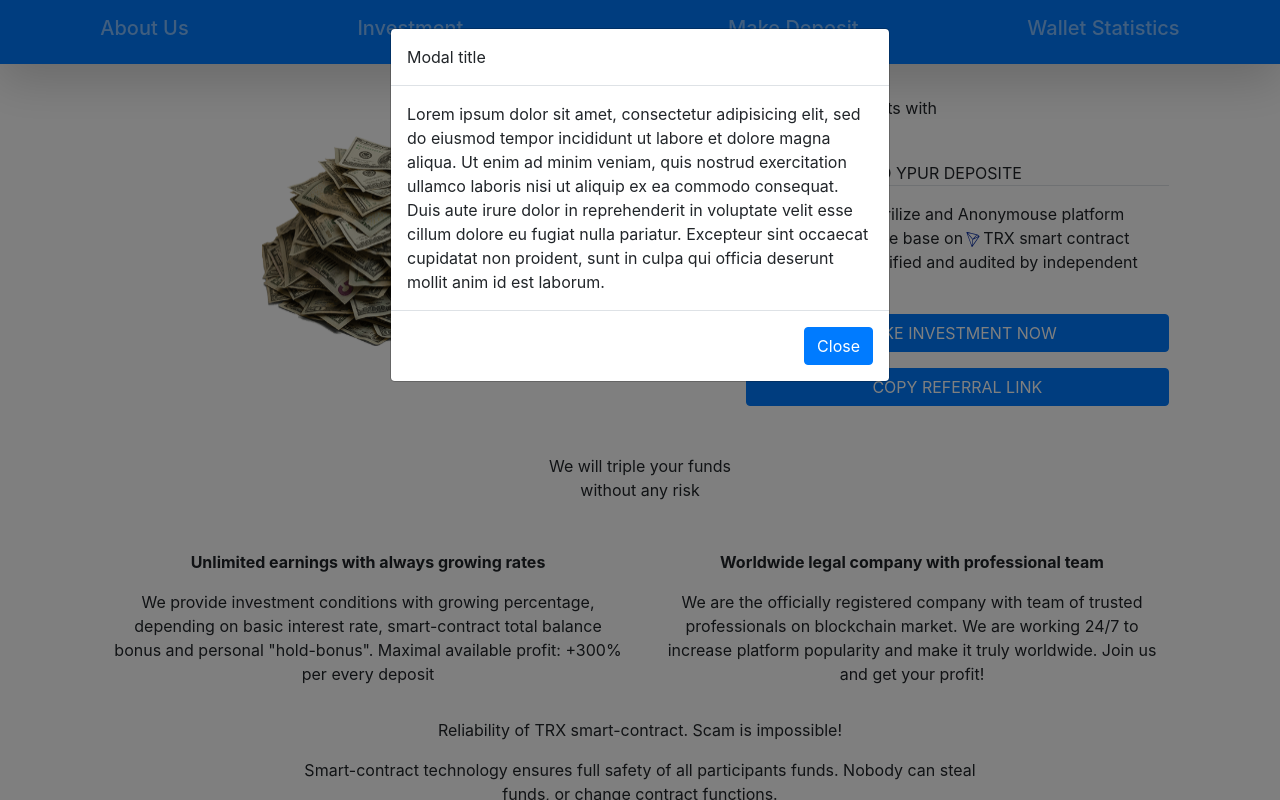
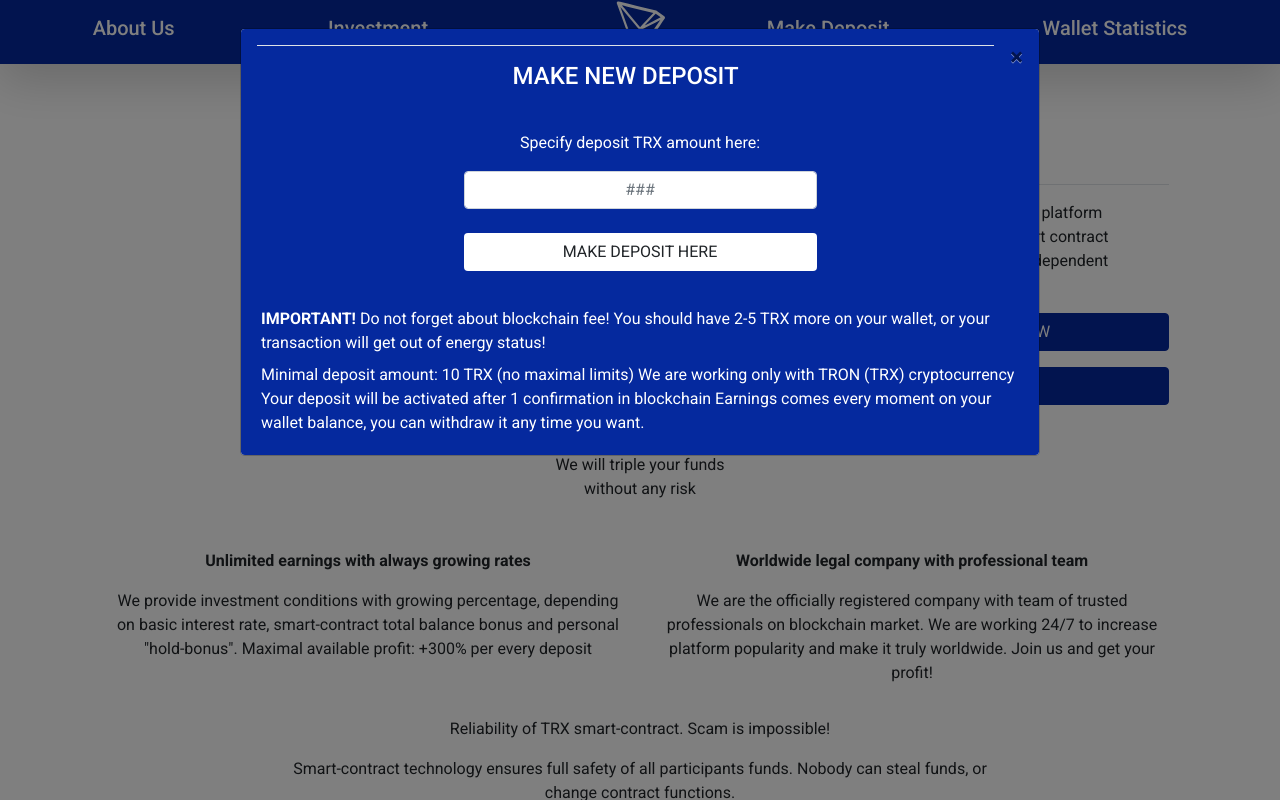
Before and after one commit to cyberorgnizm/tronaux, a React (Create React App) app: page / in a window 1280 px wide. Both pictures are taken after a click on the button "Make Deposit". Shown: the top 800 px of the page. Built offline with nearby package versions, Linux system fonts and the light colour scheme.

Commit message:
💄 Update UI changes for modals and theme

```diff
--- a/package.json
+++ b/package.json
@@ -7,6 +7,7 @@
     "@testing-library/react": "^11.1.0",
     "@testing-library/user-event": "^12.1.10",
     "bootstrap": "^4.5.3",
+    "node-sass": "4.14.1",
     "react": "^17.0.1",
     "react-bootstrap": "^1.4.0",
     "react-dom": "^17.0.1",
--- a/src/App.js
+++ b/src/App.js
@@ -3,10 +3,10 @@ import AppNavbar from "./components/Navbar";
 import Hero from "./components/Hero";
 import Description from "./components/Description";
 import Guide from "./components/Guide";
-import AppModal from "./components/Modal";
+import {DepositModal, StatisticsModal} from "./components/Modal";
 import Contact from "./components/Contact";
 import Contract from "./components/Contract";
-import TronWebContext from './contexts';
+import TronWebContext from "./contexts";
 
 // =========================
 // States variables
@@ -343,7 +343,7 @@ function useTronWeb() {
     return () => {
       clearInterval(interval);
     };
-  }, []);
+  }, [tronWeb]);
 
   return tronWeb;
 }
@@ -352,26 +352,32 @@ function useTronWeb() {
 // Component
 // ========================
 function App() {
-  const [show, setShow] = useState(false);
-  const handleShow = () => setShow(!show);
+  const [showDeposit, setShowDeposit] = useState(false);
+  const [showStat, setShowStat] = useState(false);
+
+  const handleShowDeposit = () => setShowDeposit(!showDeposit);
+  const handleShowStat = () => setShowStat(!showStat);
 
   const tronWeb = useTronWeb();
 
-  const contract = tronWeb && tronWeb.contract(abi, contractAddress)
+  const contract = tronWeb && tronWeb.contract(abi, contractAddress);
 
   return (
     <>
-      <AppNavbar onToggle={handleShow} />
-      <div className="mx-5 px-5">
-        <TronWebContext.Provider value={tronWeb && tronWeb}>
-          <Hero contract={contract}/>
-          <Description contract={contract}/>
+      <AppNavbar onToggleDeposit={handleShowDeposit} onToggleStat={handleShowStat} />
+      <TronWebContext.Provider value={tronWeb && tronWeb}>
+        <div className="mx-5 px-5">
+          <Hero contract={contract} />
+          <Description contract={contract} />
           <Guide />
-          <AppModal isOpen={show} onToggle={handleShow} />
+          {/* Deposit Modal */}
+          <DepositModal isOpen={showDeposit} onToggle={handleShowDeposit} />
+          {/* Statistics Modal */}
+          <StatisticsModal isOpen={showStat} onToggle={handleShowStat}/>
           <Contract />
-          <Contact />
-        </TronWebContext.Provider>
-      </div>
+        </div>
+        <Contact />
+      </TronWebContext.Provider>
     </>
   );
 }
--- a/src/components/Contact.jsx
+++ b/src/components/Contact.jsx
@@ -1,4 +1,4 @@
-import {Container, Row, Col} from 'react-bootstrap';
+import { Container, Row, Col } from "react-bootstrap";
 
 export default function Contact() {
   return (
@@ -8,8 +8,35 @@ export default function Contact() {
           <p>CONTACT US</p>
           <p>OUR SUPPORT TEAM 24/7 AVAILABLE</p>
         </Col>
-        <Col>1 of 1</Col>
-        <Col>1 of 1</Col>
+        <Col sm={12} className="text-center mb-5 mt-5">
+          <button className="btn btn-md btn-primary rounded">
+            Telegram Group
+          </button>
+        </Col>
+        <div className="bg-primary text-white col-12 mt-5" >
+          <Row>
+            <Col className="py-5 px-4">
+              <div>
+                <span className="d-block">Copyrights:</span>
+                <span className="d-block">TRONEX3 LTD | https://...........net</span>
+                <span className="d-block">Blockchain investment platform</span>
+                <span className="d-block">2020 © All Rights Reserved</span>
+              </div>
+            </Col>
+            <Col className="py-5">
+              <div>
+                <span className="d-block">
+                  Smart-contract address: TQEeNrenZsqNFc628Q4XQd8vRLv4mRVj7h
+                </span>
+                <span className="d-block mt-3">Powered by TRON blockchain</span>
+              </div>
+            </Col>
+            <Col className="p-5">
+              <button className="btn btn-md bg-light w-100 mb-4">MAKE DEPOSIT</button>
+              <button className="btn btn-md bg-light w-100">WALLET STATISTIC</button>
+            </Col>
+          </Row>
+        </div>
       </Row>
     </Container>
   );
--- a/src/components/Modal.jsx
+++ b/src/components/Modal.jsx
@@ -1,23 +1,83 @@
-import { Modal, Button } from "react-bootstrap";
+import { Modal, Col } from "react-bootstrap";
 
-export default function AppModal({isOpen, onToggle}) {
+export function DepositModal({ isOpen, onToggle }) {
   return (
-    <Modal show={isOpen} hide={onToggle}>
-      <Modal.Header toggle={onToggle}>Modal title</Modal.Header>
-      <Modal.Body>
-        Lorem ipsum dolor sit amet, consectetur adipisicing elit, sed do eiusmod
-        tempor incididunt ut labore et dolore magna aliqua. Ut enim ad minim
-        veniam, quis nostrud exercitation ullamco laboris nisi ut aliquip ex ea
-        commodo consequat. Duis aute irure dolor in reprehenderit in voluptate
-        velit esse cillum dolore eu fugiat nulla pariatur. Excepteur sint
-        occaecat cupidatat non proident, sunt in culpa qui officia deserunt
-        mollit anim id est laborum.
+    <Modal size="lg" show={isOpen} onHide={onToggle}>
+      <Modal.Header
+        toggle={onToggle}
+        closeButton
+        className="bg-primary text-white border-bottom-0"
+      >
+        <h4 className="text-center border-top pt-3 w-100">MAKE NEW DEPOSIT</h4>
+      </Modal.Header>
+      <Modal.Body className="bg-primary text-white border-top-0">
+        <Col sm={6} className="mx-auto text-center">
+          <p>Specify deposit TRX amount here:</p>
+          <input placeholder="###" className="form-control text-center" />
+          <button className="btn btn-md bg-white w-100 mt-4">
+            MAKE DEPOSIT HERE
+          </button>
+        </Col>
       </Modal.Body>
-      <Modal.Footer>
-        <Button color="primary" onClick={onToggle}>
-          Close
-        </Button>
+      <Modal.Footer className="bg-primary text-white border-top-0 p-3">
+        <p>
+          <strong>IMPORTANT!</strong> Do not forget about blockchain fee! You
+          should have 2-5 TRX more on your wallet, or your transaction will get
+          out of energy status!
+        </p>
+        <p>
+          Minimal deposit amount: 10 TRX (no maximal limits) We are working only
+          with TRON (TRX) cryptocurrency Your deposit will be activated after 1
+          confirmation in blockchain Earnings comes every moment on your wallet
+          balance, you can withdraw it any time you want.
+        </p>
       </Modal.Footer>
     </Modal>
   );
 }
+
+export function StatisticsModal({ isOpen, onToggle }) {
+  return (
+    <Modal size="lg" show={isOpen} onHide={onToggle}>
+      <Modal.Header
+        toggle={onToggle}
+        closeButton
+        className="bg-primary text-white border-bottom-0"
+      >
+        <h4 className="text-center border-top pt-3 w-100">WALLET STATISTIC</h4>
+      </Modal.Header>
+      <Modal.Body className="bg-primary text-white border-top-0">
+        <Col sm={8} className="mx-auto text-center">
+          <p>Your TRN wallet address</p>
+          <input placeholder="###" className="form-control text-center" />
+        </Col>
+        <Col sm={10} className="mx-auto">
+          <p>
+            <span className="d-block my-3 text-center">
+              Your referral link:
+            </span>
+            <span className="d-block text-center font-weight-bold my-3">
+              https://troneauxilary.net/?ref=TDdr96DxirQBArbQzcFnph9Ffs8mifdQrn
+            </span>
+            <span className="d-block text-center">
+              Share this link with your partners to get referral rewards - You
+              should have active deposit to unlock affiliate bonuses! You will
+              get no rewards without active deposit.
+            </span>
+          </p>
+        </Col>
+      </Modal.Body>
+      <Modal.Footer className="bg-primary text-white border-top-0 p-3">
+        <p className="w-100 text-center py-2">Your referral link:</p>
+        <div className="w-100 col-9 mx-auto">
+          <button className="btn btn-md bg-white w-100 mb-3">
+            https://tronex3.net/?ref=TDdr96DxirQBArbQzcFnph9Ffs8mifdQrn
+          </button>
+          <button className="btn btn-md bg-white w-100">
+            COPY REFERRAL LINK
+          </button>
+        </div>
+      </Modal.Footer>
+    </Modal>
+  );
+}
--- a/src/components/Navbar.jsx
+++ b/src/components/Navbar.jsx
@@ -1,20 +1,27 @@
 import { Nav, Navbar, NavItem, NavLink } from "react-bootstrap";
+import whiteLogo from "../assets/tron-white-vector.svg";
 
-export default function AppNavbar({onToggle}) {
+
+export default function AppNavbar({onToggleDeposit, onToggleStat}) {
   return (
     <Navbar className="py-2 navbar-dark bg-primary fixed-top shadow-lg">
       <Nav className="w-100 justify-content-around">
         <NavItem className="h5">
-          <NavLink>About Us</NavLink>
+          <NavLink active>About Us</NavLink>
         </NavItem>
-        <NavItem className="h5 mr-5">
-          <NavLink>Investment</NavLink>
+        <NavItem className="h5 mr-3">
+          <NavLink active>Investment</NavLink>
         </NavItem>
-        <NavItem className="h5 ml-5">
-          <NavLink onClick={onToggle}>Make Deposit</NavLink>
+        <NavItem>
+          <NavLink>
+            <img src={whiteLogo} alt="Tron crypto logo" height="60" className="fixed-top mx-auto" />
+          </NavLink>
+        </NavItem>
+        <NavItem className="h5 ml-3">
+          <NavLink active onClick={onToggleDeposit}>Make Deposit</NavLink>
         </NavItem>
         <NavItem className="h5">
-          <NavLink onClick={onToggle}>Wallet Statistics</NavLink>
+          <NavLink active onClick={onToggleStat}>Wallet Statistics</NavLink>
         </NavItem>
       </Nav>
     </Navbar>
--- /dev/null
+++ b/src/custom.scss
@@ -0,0 +1,6 @@
+$theme-colors: (
+  "primary": #05299E,
+  "danger": #ff4136
+);
+
+@import "~bootstrap/scss/bootstrap.scss";
--- a/src/index.css
+++ b/src/index.css
@@ -1,8 +1,9 @@
+@import url('https://fonts.googleapis.com/css2?family=Roboto:wght@100;300;400;500;700;900&display=swap');
+
 body {
   margin: 0;
-  font-family: -apple-system, BlinkMacSystemFont, 'Segoe UI', 'Roboto', 'Oxygen',
-    'Ubuntu', 'Cantarell', 'Fira Sans', 'Droid Sans', 'Helvetica Neue',
-    sans-serif;
+  font-family: 'Roboto', sans-serif, -apple-system, BlinkMacSystemFont, 'Segoe UI', 'Roboto', 'Oxygen',
+    'Ubuntu', 'Cantarell', 'Fira Sans', 'Droid Sans', 'Helvetica Neue';
   -webkit-font-smoothing: antialiased;
   -moz-osx-font-smoothing: grayscale;
 }
--- a/src/index.js
+++ b/src/index.js
@@ -1,6 +1,6 @@
 import React from 'react';
 import ReactDOM from 'react-dom';
-import 'bootstrap/dist/css/bootstrap.min.css';
+import './custom.scss';
 import './index.css';
 import App from './App';
 import reportWebVitals from './reportWebVitals';
```
Also changed, not shown: src/components/Guide.jsx (+29 -7 lines), 2 other files (tests, documents, lock files or other folders).
